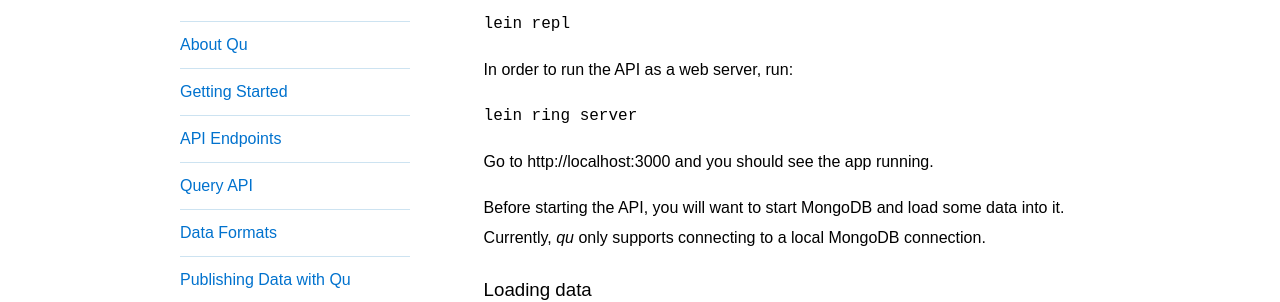
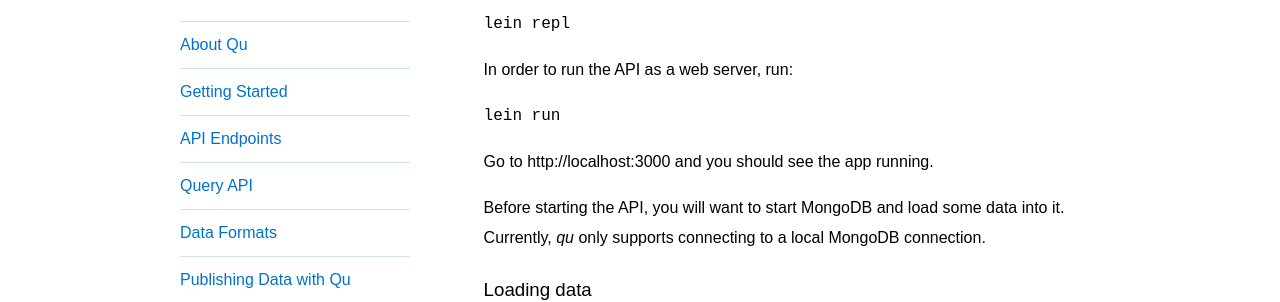
Before and after one commit to cfpb/qu, a Jekyll site: the page built from getting-started.md, in a window 1280 px wide and 900 px high, scrolled down 637 px. Shown: the part 153-455 px from the top of the window. Built offline with Jekyll 4.4.1, drawn with Linux system fonts in a browser that asks for light colours; some web fonts are replaced; Markdown is read by kramdown in place of the engine named in the settings.

Commit message:
change lein ring server to lein run
lein ring server is incorrect. lein run is the way to go

````diff
--- a/getting-started.md
+++ b/getting-started.md
@@ -43,7 +43,7 @@ lein repl
 In order to run the API as a web server, run:
 
 ```sh
-lein ring server
+lein run
 ```
 
 Go to http://localhost:3000 and you should see the app running.
````
